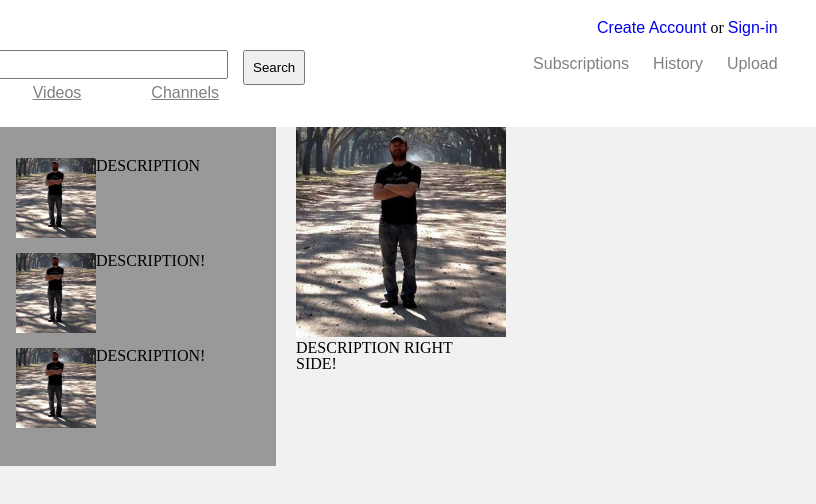
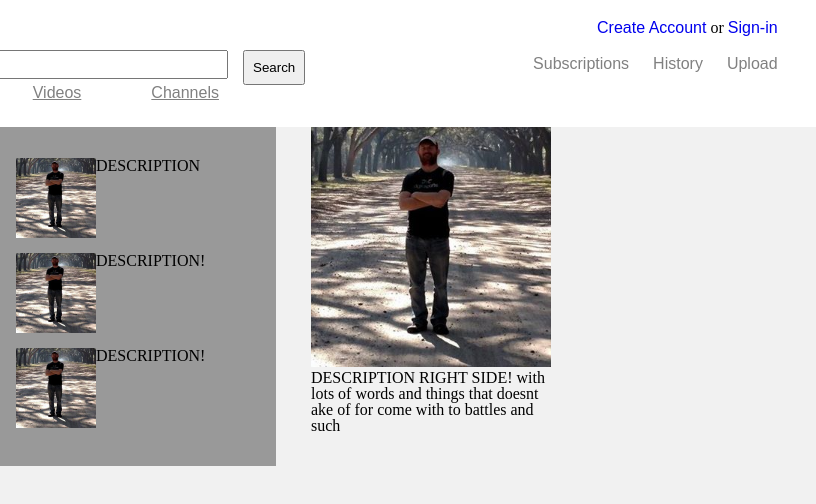
Before and after one commit to CaseyTM/youtube-clone, a plain HTML site: page index.html in a window 1280 px wide. Shown: the full height of the page, 464-1280 px from the left. Drawn offline with Linux system fonts and the light colour scheme.

Commit message:
few changes to sync with partner

```diff
--- a/index.html
+++ b/index.html
@@ -76,7 +76,7 @@
 				<div id="big-right-video">
 					<img src="avatar.jpg">
 					<div id="big-right-desc">
-					DESCRIPTION RIGHT SIDE!
+					DESCRIPTION RIGHT SIDE! with lots of words and things that doesnt ake of for come with to battles and such
 					</div>
 				</div>
 			</div>
--- a/styles.css
+++ b/styles.css
@@ -109,7 +109,8 @@ margin-top: 50px;
 	margin: auto;
 }
 #big-right-video img{
-width: 70%;
+width: 80%;
+padding-left: 15px;
 }
 #desc-one{
 	max-width: 160px;
@@ -142,7 +143,8 @@ float: left;
 	font-family: arial;
 }
 #big-right-desc{
-	max-width: 180px;
+	max-width: 245px;
+	padding-left: 15px;
 }
 html{
 	background-color: #f1f1f1;
```
